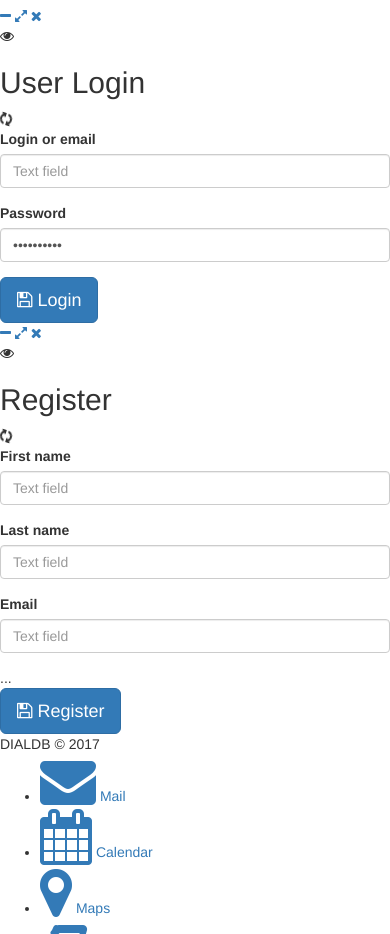
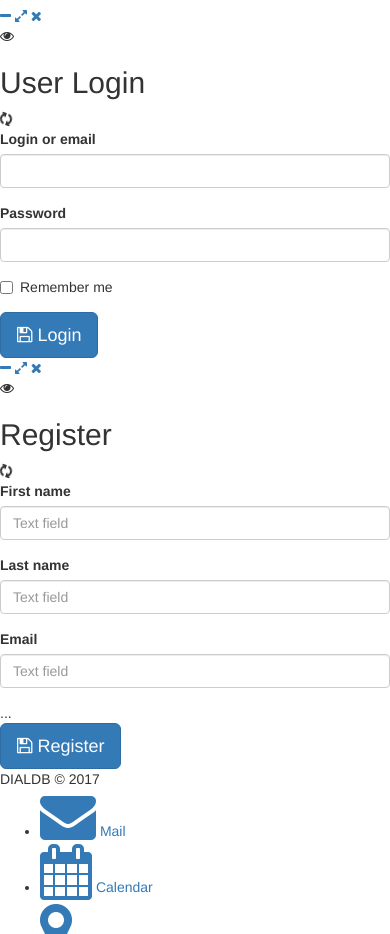
Before and after one commit to dnizetic/DIAL, a CodeIgniter app: the page made by index.php in a window 390 px wide; the page is wider, and only the part inside the window is pictured. Shown: the part 732-1666 px from the top of that part. Run offline with CodeIgniter, Linux system fonts and the light colour scheme; some libraries are stand-ins or nearby versions.

```diff
--- a/application/controllers/home.php
+++ b/application/controllers/home.php
@@ -9,6 +9,7 @@ class Home extends MY_Controller {
         parent::__construct();
 
         $this->load->helper('url');
+        $this->load->helper('form');
         $this->load->library('tank_auth');
     }
 
--- a/application/views/home/index.php
+++ b/application/views/home/index.php
@@ -51,26 +51,33 @@
                     <!-- widget content -->
                     <div class="widget-body">
 
-                        <form>
+                        <?php echo form_open('/auth/login'); ?>
 
                         <fieldset>
                             <input name="authenticity_token" type="hidden">
                             <div class="form-group">
                                 <label>Login or email</label>
-                                    <input class="form-control" placeholder="Text field" type="text">
+                                <input class="form-control" type="text" name="login" value="" id="login" maxlength="80" size="30">
                             </div>
                             <div class="form-group">
                                 <label>Password</label>
-                                    <input class="form-control" placeholder="Password" type="password" value="mypassword">
+                                <input class="form-control" type="password" name="password" value="" id="password" size="30">
+                            </div>
+                            <div class="form-group">
+                                <div class="checkbox">
+                                    <label>
+                                        <input type="checkbox" name="remember" value="1" id="remember">
+                                        Remember me </label>
+                                </div>
                             </div>
                         </fieldset>
                         <div class="form-actions">
-                                <div class="btn btn-primary btn-lg">
+                            <button class="btn btn-primary btn-lg" type="submit">
                                 <i class="fa fa-save"></i>
                                 Login
+                            </button>
                         </div>
-                            </div>
-                        </form>
+                        <?php echo form_close(); ?>
 
                     </div>
                     <!-- end widget content -->
--- a/application/views/template/_footer.php
+++ b/application/views/template/_footer.php
@@ -4,49 +4,5 @@
             <span class="txt-color-white">DIALDB <span class="hidden-xs"> - Web Application Framework</span> © 2017</span>
         </div>
 
-        <div class="col-xs-6 col-sm-6 text-right hidden-xs">
-            <div class="txt-color-white inline-block">
-                <i class="txt-color-blueLight hidden-mobile">Last account activity <i class="fa fa-clock-o"></i> <strong>52 mins ago &nbsp;</strong> </i>
-                <div class="btn-group dropup">
-                    <button class="btn btn-xs dropdown-toggle bg-color-blue txt-color-white" data-toggle="dropdown">
-                        <i class="fa fa-link"></i> <span class="caret"></span>
-                    </button>
-                    <ul class="dropdown-menu pull-right text-left">
-                        <li>
-                            <div class="padding-5">
-                                <p class="txt-color-darken font-sm no-margin">Download Progress</p>
-                                <div class="progress progress-micro no-margin">
-                                    <div class="progress-bar progress-bar-success" style="width: 50%;"></div>
-                                </div>
-                            </div>
-                        </li>
-                        <li class="divider"></li>
-                        <li>
-                            <div class="padding-5">
-                                <p class="txt-color-darken font-sm no-margin">Server Load</p>
-                                <div class="progress progress-micro no-margin">
-                                    <div class="progress-bar progress-bar-success" style="width: 20%;"></div>
-                                </div>
-                            </div>
-                        </li>
-                        <li class="divider"></li>
-                        <li>
-                            <div class="padding-5">
-                                <p class="txt-color-darken font-sm no-margin">Memory Load <span class="text-danger">*critical*</span></p>
-                                <div class="progress progress-micro no-margin">
-                                    <div class="progress-bar progress-bar-danger" style="width: 70%;"></div>
-                                </div>
-                            </div>
-                        </li>
-                        <li class="divider"></li>
-                        <li>
-                            <div class="padding-5">
-                                <button class="btn btn-block btn-default">refresh</button>
-                            </div>
-                        </li>
-                    </ul>
-                </div>
-            </div>
-        </div>
     </div>
 </div>
--- a/application/views/template/_header.php
+++ b/application/views/template/_header.php
@@ -119,16 +119,18 @@
         <!-- logout button -->
         <?php if ($this->is_logged_in): ?>
             <div id="logout" class="btn-header transparent pull-right">
-                <span> <a href="login.html" title="Sign Out" data-action="userLogout" data-logout-msg="You can improve your security further after logging out by closing this opened browser"><i class="fa fa-sign-out"></i></a> </span>
+                <span> <a href="auth/logout" title="Logout"><i class="fa fa-sign-out"></i></a> </span>
             </div>
+        <?php else: ?>
+            <!-- login button -->
+            <div id="admin_login" class="btn-header transparent pull-right">
+                <span> <a href="#" title="Sign In"><i class="fa fa-sign-in"></i></a> </span>
+            </div>
+            <!-- end login button -->
         <?php endif; ?>
         <!-- end logout button -->
 
-        <!-- login button -->
-        <div id="admin_login" class="btn-header transparent pull-right">
-            <span> <a href="#" title="Sign In"><i class="fa fa-sign-in"></i></a> </span>
-        </div>
-        <!-- end login button -->
+
 
         <!-- search mobile button (this is hidden till mobile view port) -->
         <div id="search-mobile" class="btn-header transparent pull-right">
```
Also changed, not shown: application/controllers/auth.php (+7 -3 lines). Lines whose indentation alone changed are shown as unchanged.
